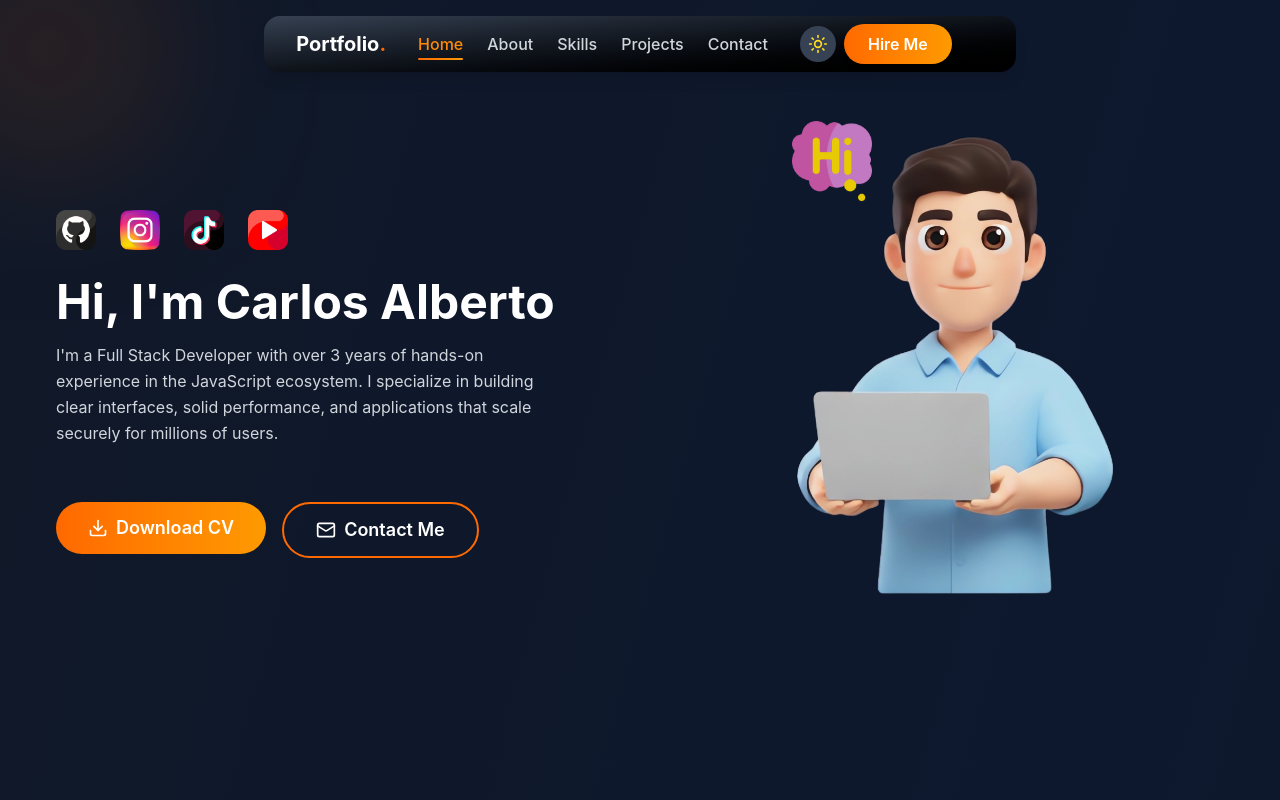
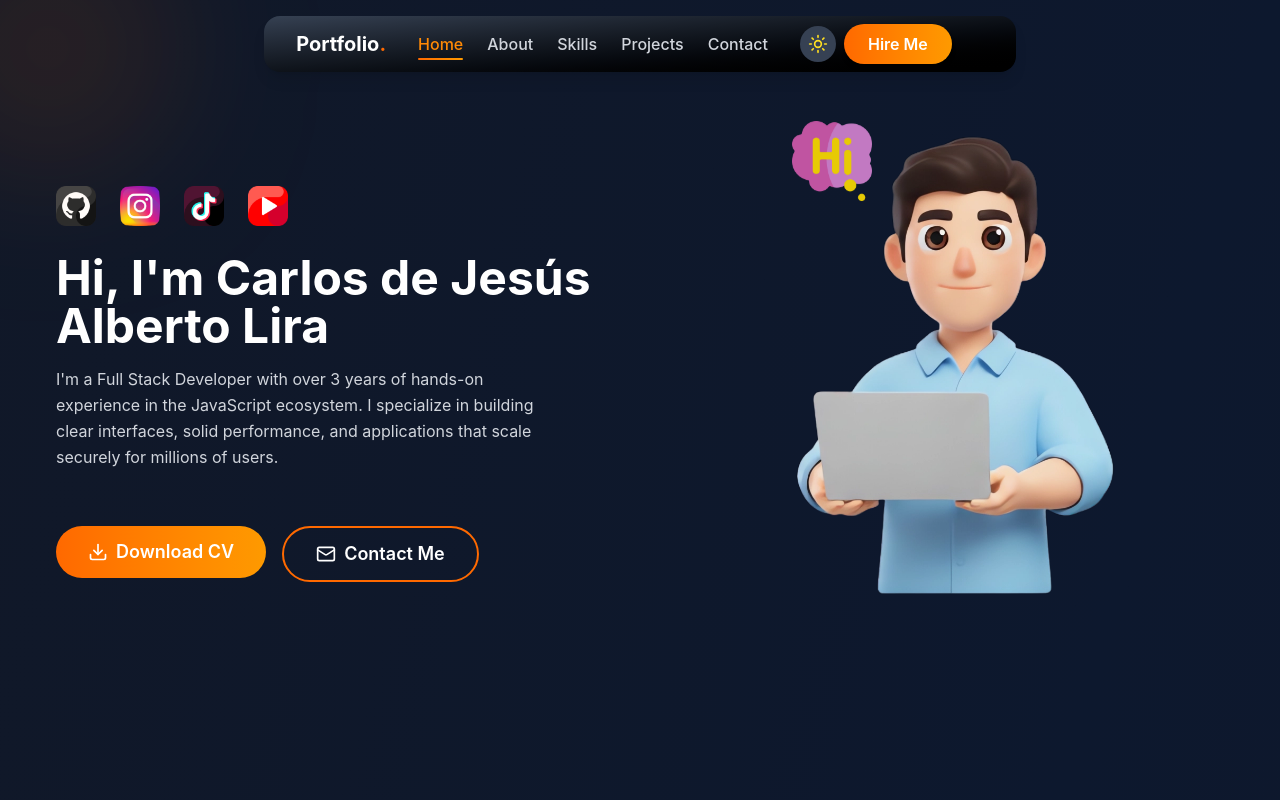
Before and after one commit to carlosalberto05/Portfolio-Carlos-Lira, a React (Vite) app: page / in a window 1280 px wide. Shown: the top 800 px of the page. Built offline with nearby package versions, Linux system fonts and the light colour scheme.

Commit message:
update favicon

```diff
--- a/index.html
+++ b/index.html
@@ -2,9 +2,10 @@
 <html lang="en">
   <head>
     <meta charset="UTF-8" />
-    <link rel="icon" type="image/svg+xml" href="/vite.svg" />
+    <link rel="icon" type="image/x-icon" href="/favicon.ico" />
     <meta name="viewport" content="width=device-width, initial-scale=1.0" />
-    <title>Carlos Alberto Lira - Portfolio</title>
+    <title>Carlos de Jesús Alberto Lira | Full Stack Developer</title>
+    <meta name="description" content="Portafolio profesional de Carlos de Jesús Alberto Lira, Ingeniero y Desarrollador Full Stack especializado en React, Node.js y soluciones escalables.">
   </head>
   <body>
     <div id="root"></div>
--- a/src/App.jsx
+++ b/src/App.jsx
@@ -39,8 +39,8 @@ const App = () => {
       <Navbar darkMode={darkMode} toggleDarkMode={toggleDarkMode}/>
       <Hero darkMode={darkMode} />
       <About darkMode={darkMode}/>
+      <Projects darkMode={darkMode}/>
       <Skills darkMode={darkMode}/>
-      <Projects darkMode={darkMode}/>
       <Contact darkMode={darkMode}/>
       <Footer darkMode={darkMode}/>
     </div>
--- a/src/components/Footer.jsx
+++ b/src/components/Footer.jsx
@@ -59,7 +59,7 @@ const Footer = ({ darkMode }) => {
               <FaHeart className="text-red-500" />
               by
               <span className="mt-1 text-[#f97316]">
-                Carlos Alberto
+                Carlos de Jesús Alberto Lira
               </span>
             </p>
           </div>
--- a/src/components/Hero.jsx
+++ b/src/components/Hero.jsx
@@ -87,7 +87,7 @@ const Hero = ({ darkMode }) => {
               data-aos="fade-up"
               data-aos-delay="500"
             >
-              Hi, I'm Carlos Alberto
+              Hi, I'm Carlos de Jesús Alberto Lira
             </h1>
 
             <p
```
Also changed, not shown: 1 other file (tests, documents, lock files or other folders).
